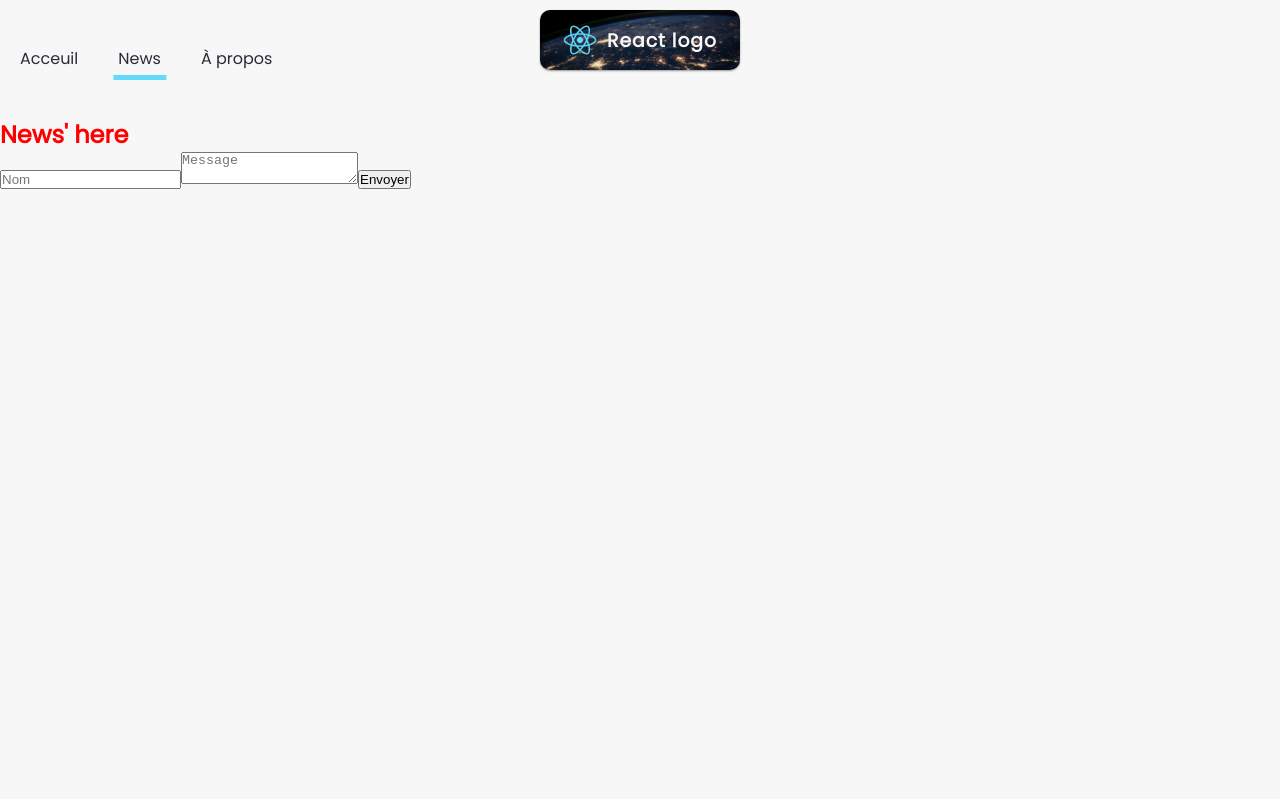
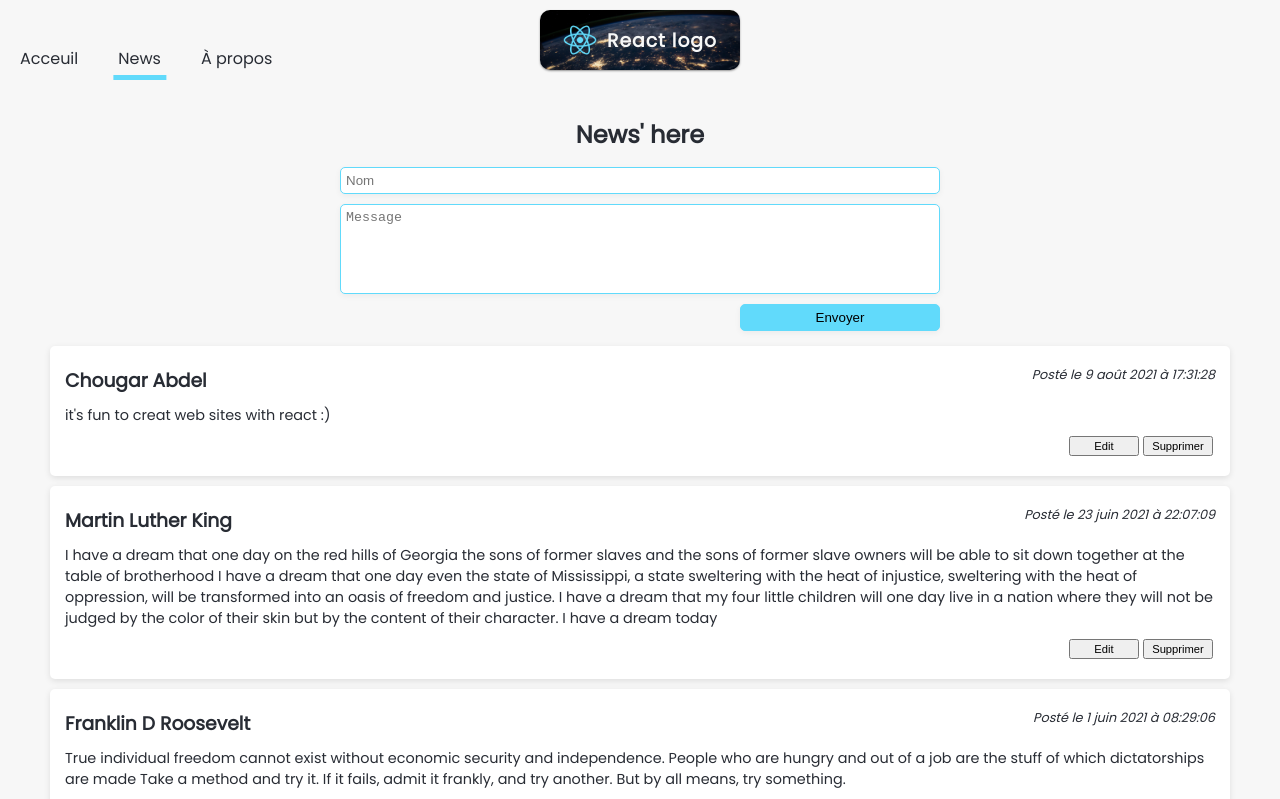
Before and after one commit to CY-Abdel/news, a React (Create React App) app: page /news in a window 1280 px wide. Shown: the top 799 px of the page. Built offline with nearby package versions, Linux system fonts and the light colour scheme; data requests are answered from the project's data file.

Commit message:
api React news avec un crud edit create and delete

```diff
--- a/src/assets/db.json
+++ b/src/assets/db.json
@@ -3,19 +3,19 @@
     {
       "author": "Chougar Abdel",
       "content": " it's fun to creat web sites with react :)",
-      "date": 1621530288602,
+      "date": 1628530288602,
       "id": 1
     },
     {
       "author": "Martin Luther King",
       "content": "I have a dream that one day on the red hills of Georgia the sons of former slaves and the sons of former slave owners will be able to sit down together at the table of brotherhood \nI have a dream that one day even the state of Mississippi, a state sweltering with the heat of injustice, sweltering with the heat of oppression, will be transformed into an oasis of freedom and justice.\nI have a dream that my four little children will one day live in a nation where they will not be judged by the color of their skin but by the content of their character. I have a dream today",
-      "date": 1621536029778,
+      "date": 1624486029778,
       "id": 2
     },
     {
       "author": "Nelson Mandela",
       "content": "I learned that courage was not the absence of fear, but the triumph over it. The brave man is not he who does not feel afraid, but he who conquers that fear. \nEducation is the most powerful weapon which you can use to change the world.\nIt always seems impossible until it's done",
-      "date": 1621536056135,
+      "date": 1621836056135,
       "id": 3
     },
     {
@@ -27,7 +27,7 @@
     {
       "author": "Franklin D Roosevelt",
       "content": "True individual freedom cannot exist without economic security and independence. People who are hungry and out of a job are the stuff of which dictatorships are made\nTake a method and try it. If it fails, admit it frankly, and try another. But by all means, try something.",
-      "date": 1621536146150,
+      "date": 1622536146150,
       "id": 5
     }
   ]
--- /dev/null
+++ b/src/components/Article.js
@@ -0,0 +1,80 @@
+import React from 'react';
+import { useState } from 'react/cjs/react.development';
+import axios from 'axios';
+import DeleteArticle from './DeleteArticle';
+
+// const Article = (props) => {
+//     console.log(props.article);
+//     return (
+//         <div>
+//             <h2>Article</h2>
+//         </div>
+//     );
+// };
+
+//destructurer props
+const Article = ({ article }) => {
+    const [isEditing, setIsEditing] = useState(false);
+    const [editedContent, setEditedContent] = useState("");
+
+    const dateParser = (date) => {
+        let newDate = new Date(date).toLocaleDateString('fr-FR', {
+            year: "numeric",
+            month: "long",
+            day: "numeric",
+            hour: "numeric",
+            minute: "numeric",
+            second: "numeric"
+        });
+        return newDate;
+    }
+
+    const handleEdit = () => {
+        // pour pas ecraser et supprimer les article on jsx on doit lui rappeler les autres datas comme l'author ds notre cas
+        const data = {
+            author: article.author,
+            content: editedContent ? editedContent : article.content,
+            date: article.date,
+        }
+
+        axios
+            .put('http://localhost:3003/articles/' + article.id, data)
+            .then (() => {
+                setIsEditing(false);
+            })
+
+
+    };
+    // console.log(article);
+    return (
+        <div className="article" style= {{background: isEditing ? "#f3feff" : "white"}}>
+            <div className="card-header">
+                <h3>{article.author}</h3>
+                {/* <em>{article.date}</em> */}
+                <em>Posté le {dateParser(article.date)}</em>
+            </div>
+            {isEditing ? (
+                <textarea
+                    onChange={(e) => setEditedContent(e.target.value)}
+                    // autoFocus defaultValue={article.content}></textarea>
+                    autoFocus defaultValue={editedContent ? editedContent : article.content}></textarea>
+            ) : (
+                // <p>{article.content}</p>
+                <p>{editedContent ? editedContent : article.content}</p>
+            )}
+            {/* <p>{article.content}</p> */}
+            <div className="btn-container">
+                {isEditing ? (
+                    <button onClick={handleEdit}>Valider</button>
+                ) : (
+                    <button onClick={() => setIsEditing(true)}>Edit</button>
+                )}
+
+                {/* <button>Deleat</button> */}
+                <DeleteArticle id={article.id} />
+            </div>
+        </div>
+    );
+};
+
+export default Article;
--- /dev/null
+++ b/src/components/DeleteArticle.js
@@ -0,0 +1,25 @@
+import axios from 'axios';
+import React from 'react';
+
+const DeleteArticle = ({ id }) => {
+
+    const handleDelete = () => {
+        axios
+            .delete('http://localhost:3003/articles/' + id);
+        // on doit utiliser derux pour pouvoir recharger car on peux pas utliser getData du parent ds le composant enfant ici
+        // donc on recharge exeptionellment ainsi
+        // window.location.reload();
+        window.location.reload(false);
+    };
+
+    return (
+        <button
+            onClick={() => {
+                if (window.confirm('voulez-vous supprimer cet article ?')) {
+                    handleDelete();
+                }
+            }}>Supprimer</button>
+    );
+};
+
+export default DeleteArticle;
--- a/src/pages/News.js
+++ b/src/pages/News.js
@@ -1,23 +1,90 @@
-import React from 'react';
+import React, { useEffect, useState } from 'react';
 import Logo from '../components/logo';
 import Navigation from '../components/Navigation';
+import axios from "axios";
+import Article from '../components/Article';
 
 const News = () => {
+
+    // stocker les data avc useState qui change dynamiquement
+    const [newsData, setNewsData] = useState([]);
+    const [author, setAuthor] = useState("");
+    const [content, setContent] = useState("");
+    const [error, setError] = useState(false);
+
+
+    useEffect(() => {
+        getData();
+    }, []);
+
+    const getData = () => {
+        axios
+            .get('http://localhost:3003/articles')
+            .then((res) => setNewsData(res.data));
+    };
+
+    const handleSubmit = (e) => {
+        e.preventDefault(); // empecher la page de se recharger pour pouvoir affivher le log par exemple
+        // console.log("test submit");
+
+        if (content.length < 120) {
+            setError(true);
+        } else {
+            //on ajoute les donné dynamique au lieu de statique
+            axios.post("http://localhost:3003/articles", {
+                // author: "Juba",
+                // content: "Hello",
+                // date: Date.now()
+                author, // author === author: author,
+                content, // content === content: content,
+                date: Date.now()
+            })
+                .then(() => {
+                    // si on a plus de 120 carac donc on doit repasser error a false pour que le <p> ne va plus s'afficher
+                    setError(false);
+                    setAuthor("");
+                    setContent("");
+                    getData();
+                });
+        }
+    };
+
     return (
         <div className="news-container">
             <Navigation />
             <Logo />
             <h2>News' here</h2>
 
-            <form>
-                <input type="text" placeholder="Nom" />
-                <textarea placeholder="Message"></textarea>
+            <form onSubmit={(e) => handleSubmit(e)}>
+                <input
+                    onChange={(e) => setAuthor(e.target.value)}
+                    type="text"
+                    placeholder="Nom"
+                    value={author}
+                />
+                <textarea
+                    // doube acolade pour le style en React
+                    // si error alors border rouge sinon
+                    // on rev1 au border original
+                    style={{ border: error ? "1px solid red" : "1px solid #61dafb" }}
+                    onChange={(e) => setContent(e.target.value)}
+                    placeholder="Message"
+                    value={content}>
+                </textarea>
+                {/* Si error e=== true on affiche le texte */}
+                {error && <p>Minimum de 120 caractères requis</p>}
                 <input type="submit" value="Envoyer" />
             </form>
 
             <ul>
-               {/* ON  LES ARTICLES DEPUIS LA DB QU'ON A CREER DANS "./assets/db.json" */}
-
+                {/* ON  LES ARTICLES DEPUIS LA DB QU'ON A CREER DANS "./assets/db.json" */}
+                {
+                    newsData
+                        .sort((a, b) => b.date - a.date)
+                        .map((article) => (
+                            <Article key={article.id} article={article} />
+                        ))
+                }
             </ul>
         </div>
     );
--- /dev/null
+++ b/src/styles/components/_article.scss
@@ -0,0 +1,44 @@
+.article {
+    margin: 10px 50px;
+    background: white;
+    box-shadow: 0 2px 6px rgba(0, 0, 0, 0.1);
+    border-radius: 5px;
+    padding: 15px;
+
+    .card-header {
+        display: flex;
+        justify-content: space-between;
+        margin: 5px 0 10px;
+
+        em {
+            font-size: 0.8rem;
+        }
+    }
+    p {
+        font-size: 0.9rem;
+    }
+    textarea {
+              width: 100%;
+              resize: none;
+              height: 70px;
+              outline: none;
+    }
+    .btn-container {
+        display: flex;
+        justify-content: flex-end;
+        align-items: center;
+        margin: 10px 0 5px;
+
+        button {
+            width: 70px;
+            height: 20px;
+            font-size: 0.7rem;
+            margin: 0 2px;
+            cursor: pointer;
+
+            &:hover {
+                filter: brightness(110%);
+            }
+        }
+    }
+}
--- a/src/styles/index.scss
+++ b/src/styles/index.scss
@@ -5,4 +5,5 @@
 @import "./components/logo";
 @import "./components/card";
 @import "./components/countries";
-@import "./pages/news"
+@import "./pages/news";
+@import "./components/article";
--- a/src/styles/pages/_news.scss
+++ b/src/styles/pages/_news.scss
@@ -1,3 +1,43 @@
 .news-container {
-    color: red;
+    h2 {
+        text-align: center;
+        margin-bottom: 10px;
+    }
+    form {
+        display: grid;
+        min-width: 400px;
+        text-align: center;
+        width: 65%;
+        max-width: 600px;
+        margin: 0 auto;
+
+        input,
+        textarea {
+            margin: 5px 0;
+            padding: 5px;
+            border-radius: 5px;
+            border: 1px solid $color-1;
+            resize: none;
+            box-shadow: 0 2px 6px rgba(0, 0, 0, 0.05);
+        }
+        textarea {
+            height: 90px;
+        }
+        p {
+            font-size: 0.8rem;
+            color: red;
+        }
+        input[type="submit"] {
+            width: 200px;
+            margin-left: auto;
+            cursor: pointer;
+            transition: 0.4s;
+            background: $color-1;
+
+            &:hover {
+                background: $color-3;
+                color: white;
+            }
+        }
+    }
 }
```
